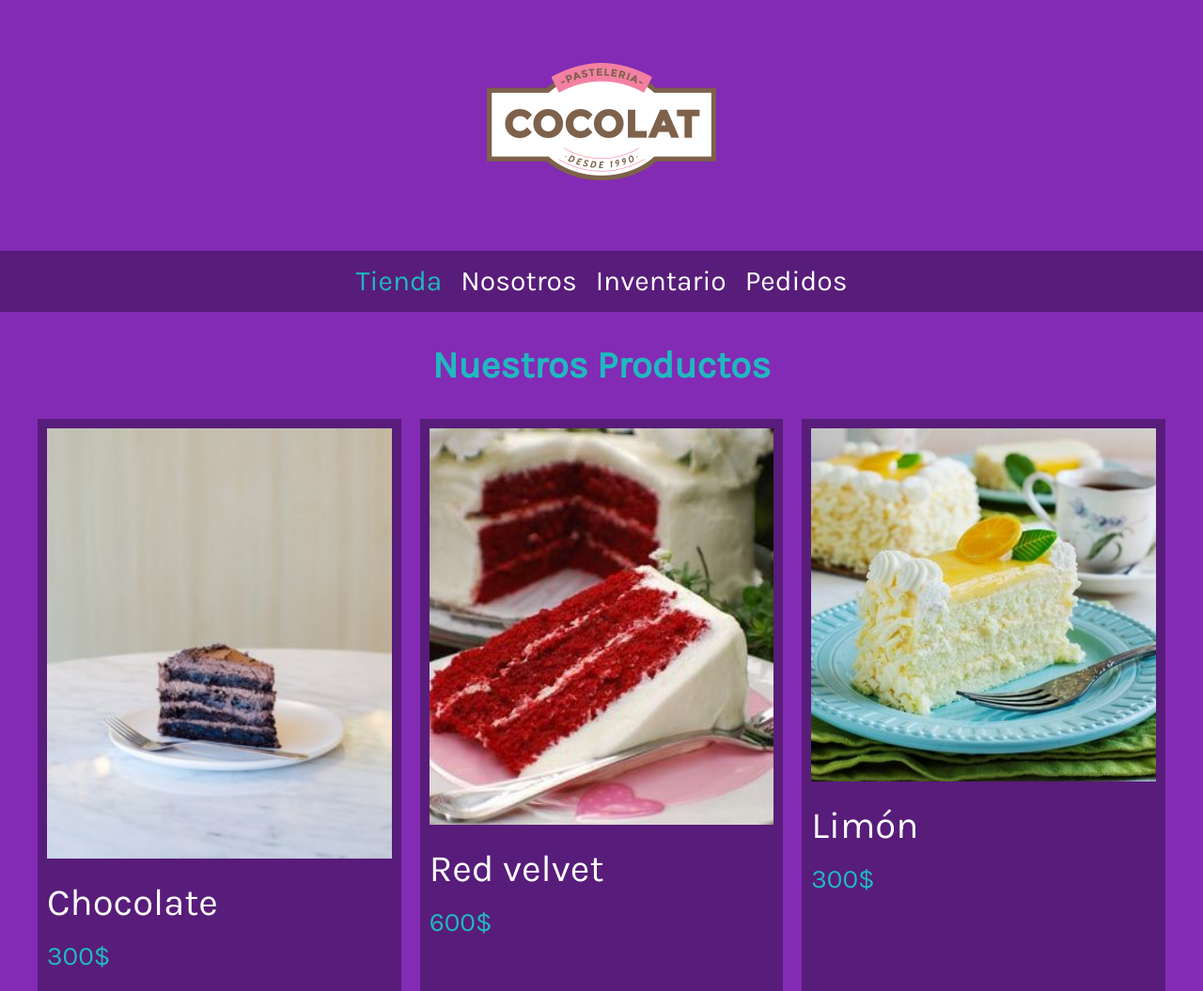
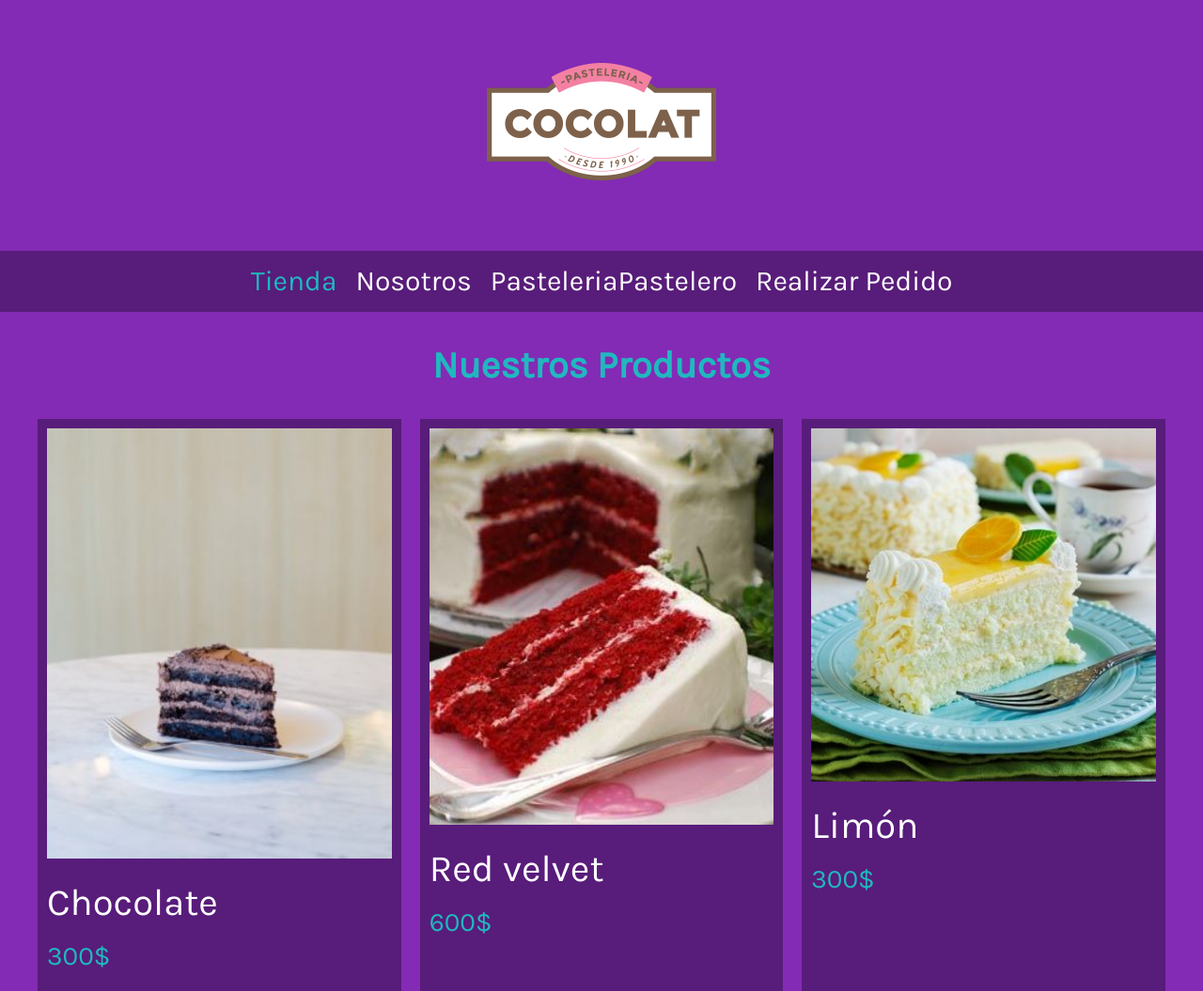
Before and after one commit to Victor-Macias-Perez/LaunchX_Innovaccion, a plain HTML site: page FrontEnd_Mision/02 - HTML/index.html in a window 1280 px wide. Shown: the top 1055 px of the page at 94% size. Drawn offline with Linux system fonts and the light colour scheme.

Commit message:
Update index.html

```diff
--- a/FrontEnd_Mision/02 - HTML/index.html
+++ b/FrontEnd_Mision/02 - HTML/index.html
@@ -21,8 +21,8 @@
     <nav class="navegacion">
         <a class="navegacion__enlace navegacion__enlace--activo" href="index.html">Tienda</a>
         <a class="navegacion__enlace" href="nosotros.html">Nosotros</a>
-        <a class="navegacion__enlace" href="inventario.html">Inventario</a>
-        <a class="navegacion__enlace" href="pedidos.html">Pedidos</a>
+        <a class="navegacion__enlace" href="pasteleriaPastelero.html">PasteleriaPastelero</a>
+        <a class="navegacion__enlace" href="formulario.html">Realizar Pedido</a>
     </nav>
 
     <main class="contenedor">
@@ -82,6 +82,9 @@
                     </div>
                 </a>
             </div>  <!--.producto-->
+
+            <div class="grafico grafico--pastel">
+            </div>
             <div class="producto">
                 <a href="producto.html">
                     <img class="producto__imagen" src="img/7.jpg" alt="Imagen Pastel">
@@ -154,10 +157,6 @@
                     </div>
                 </a>
             </div>  <!--.producto-->
-
-            <div class="grafico grafico--Pastel">
-
-            </div>
             <div class="grafico grafico--node">
 
             </div>
```
